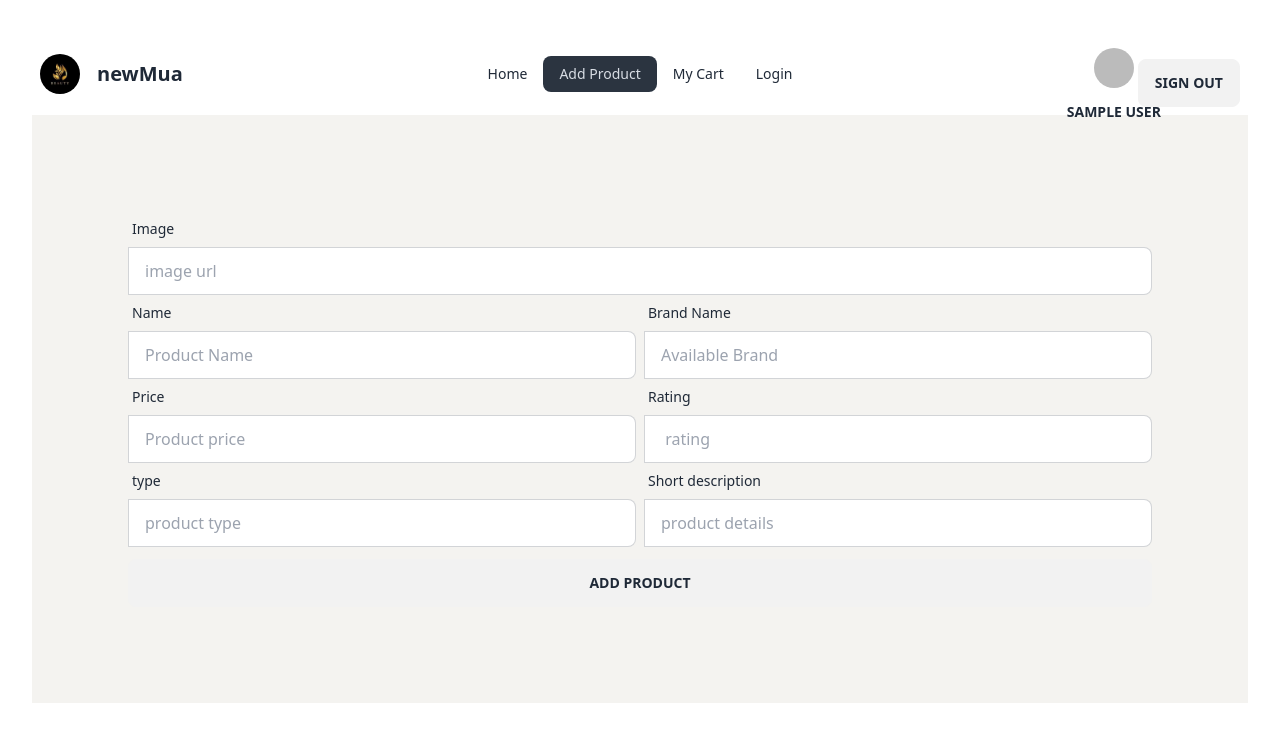
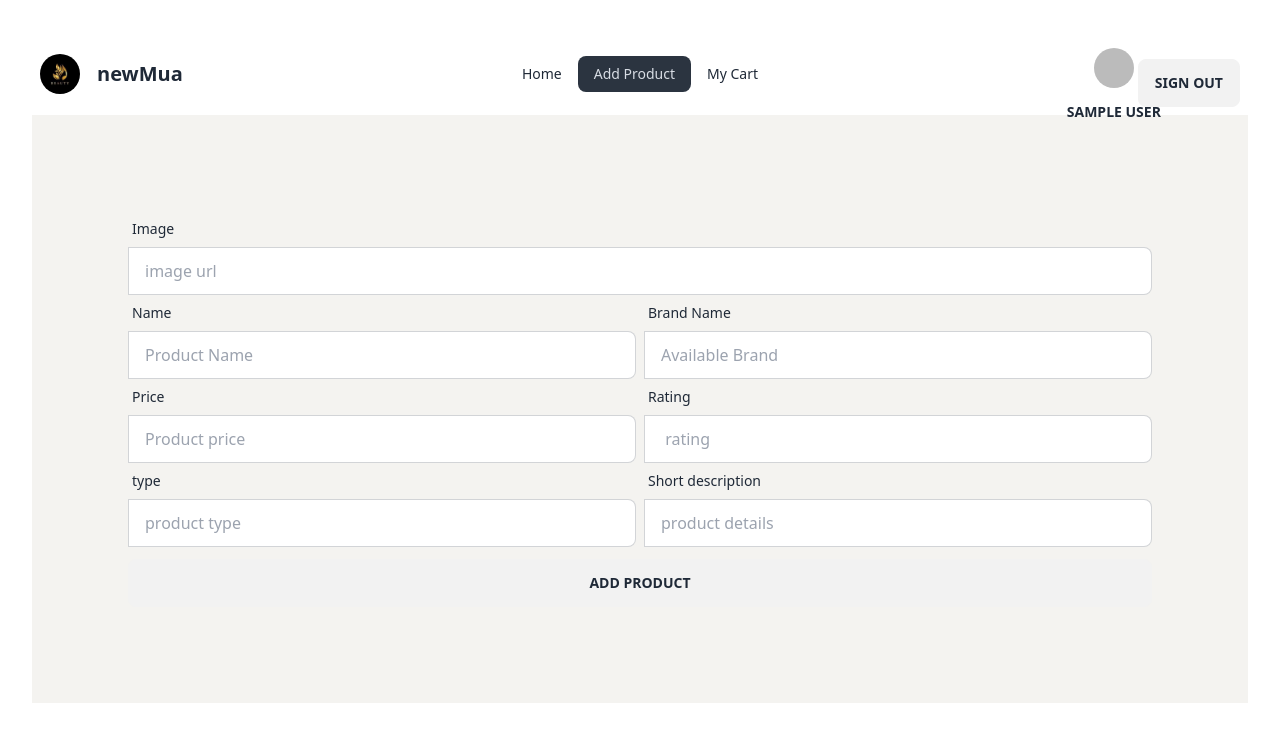
Before and after one commit to Banjirsultana90/assignmentof-brand-shop-project, a React (Vite) app: page /addproduct in a window 1280 px wide. Shown: the top 742 px of the page. Built offline with nearby package versions, Linux system fonts and the light colour scheme; no server answers; sample sign-in values are in the browser's storage.

Commit message:
authentication done

```diff
--- a/src/components/navbar/Navbar.jsx
+++ b/src/components/navbar/Navbar.jsx
@@ -7,7 +7,8 @@ import { AuthContext } from '../provider/AuthProvider';
 const nav = <><li><NavLink to='/'>Home</NavLink></li>
     <li><NavLink to='/addproduct'>Add Product</NavLink></li>
     <li> <NavLink to='/mycart'>My Cart</NavLink></li>
-    <li><NavLink to='/login'>Login</NavLink></li></>
+    {/* <li><NavLink to='/login'>Login</NavLink></li> */}
+    </>
 
 
 const Navbar = () => {
--- a/src/main.jsx
+++ b/src/main.jsx
@@ -34,7 +34,7 @@ const router = createBrowserRouter([
 
     {
       path: '/addproduct',
-      element: <Addproduct></Addproduct>
+      element: <Privateroute><Addproduct></Addproduct></Privateroute>
     },
 
     {
@@ -59,7 +59,7 @@ const router = createBrowserRouter([
     },
     {
       path: '/products',
-      element: <Privateroute> <Products></Products></Privateroute>,
+      element:<Products></Products>,
       loader: () => fetch('http://localhost:5000/products')
     },
  {
--- a/src/pages/Addproduct.jsx
+++ b/src/pages/Addproduct.jsx
@@ -1,10 +1,6 @@
 import React from 'react';
-import toast from 'react-hot-toast';
+import toast, { Toaster } from 'react-hot-toast';
 import { useLoaderData } from 'react-router-dom';
-
-
-
-
 
 const Addproduct = () => {
 
@@ -36,7 +32,7 @@ const Addproduct = () => {
          .then(res=>res.json())
          .then(value=>{
              console.log(value)
-             if(value.modifiedcount>0)
+             if(value.insertedId>0)
              toast.success("product updated")
          })
         }
@@ -120,6 +116,7 @@ const Addproduct = () => {
 
 
             </div>
+            <Toaster />
         </div>
     );
 };
--- a/src/pages/Form.jsx
+++ b/src/pages/Form.jsx
@@ -30,7 +30,7 @@ const Form = () => {
          .then(res=>res.json())
          .then(value=>{
              console.log(value)
-             if(value.modifiedcount>0)
+             if(value.modifiedCount>0)
              toast.success("product updated")
          })
 
```
